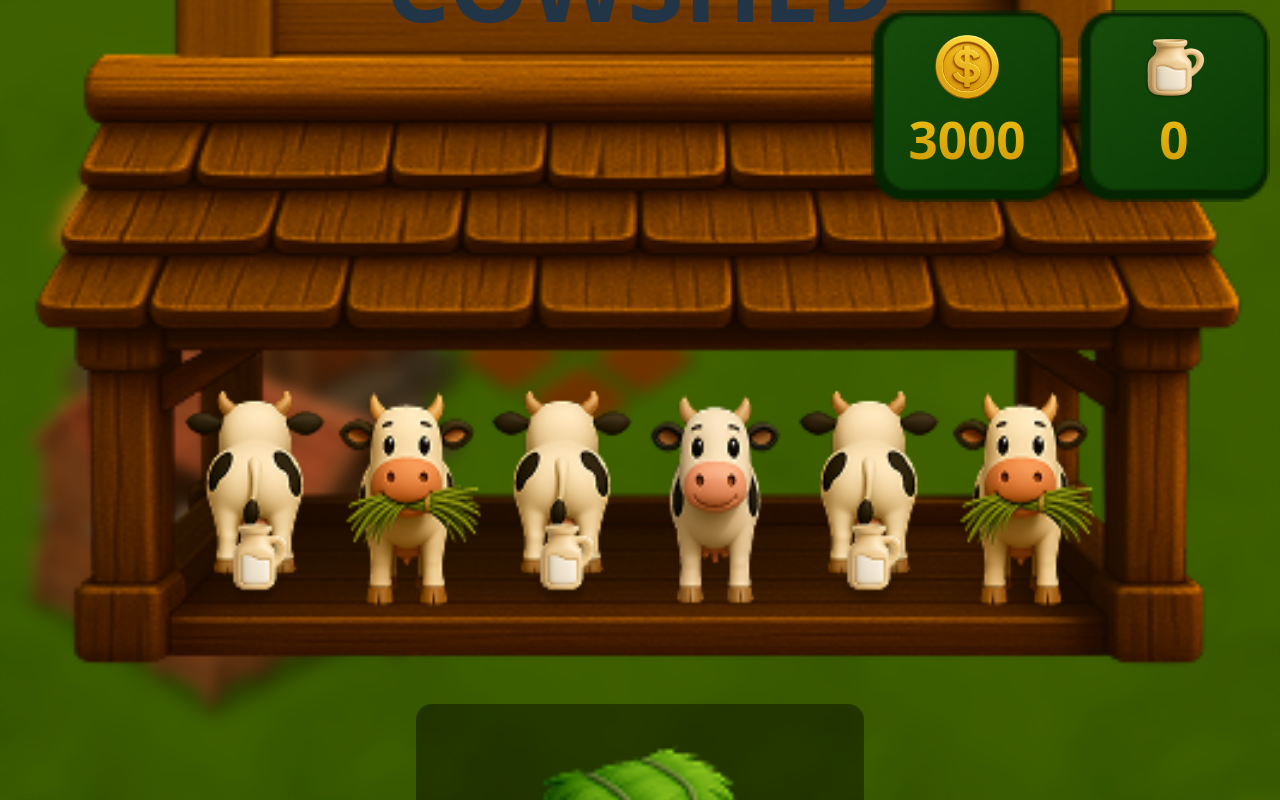
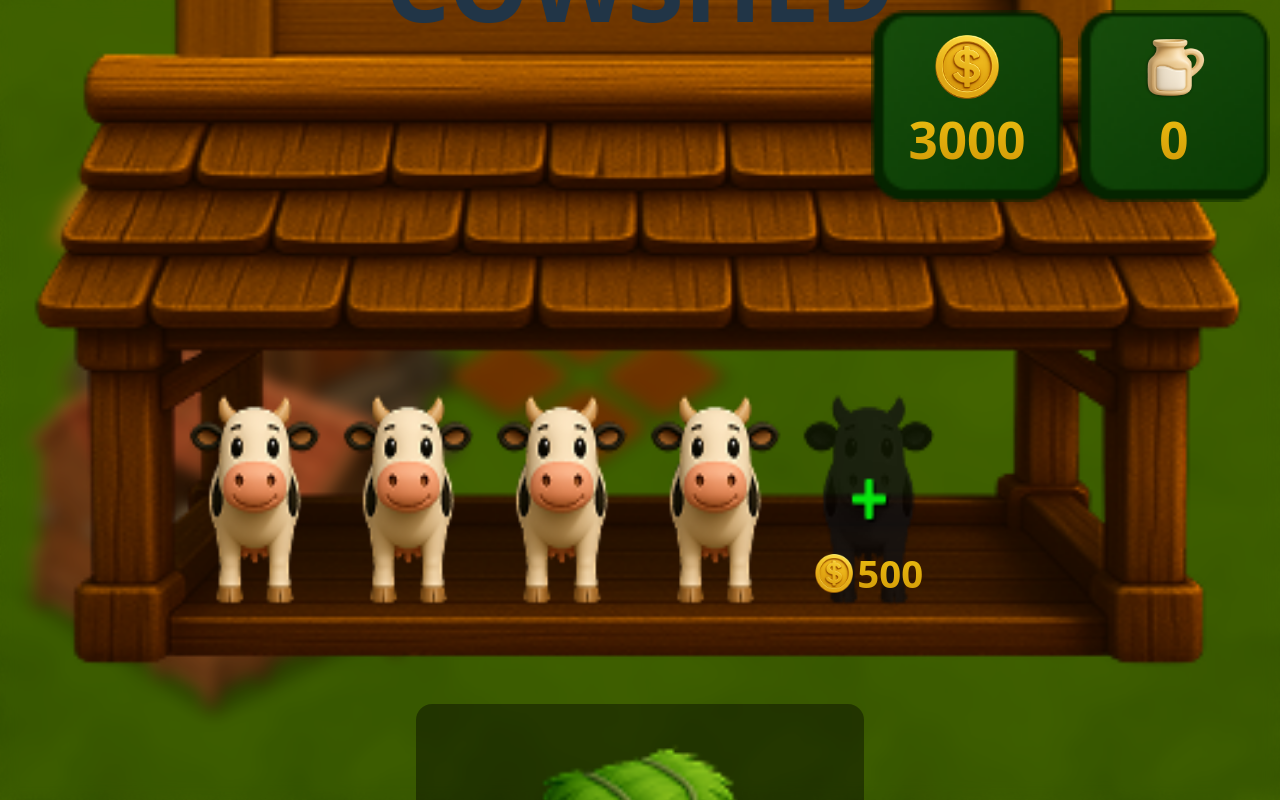
Before and after one commit to Wind711dev/chain-kingdom, a React (Vite) app: page / in a window 1280 px wide. Both pictures are taken after a click on the element 224 px from the left and 528 px from the top of the page. Built offline with nearby package versions, Linux system fonts and the light colour scheme; a web font is replaced by a local one.

Commit message:
commit-demo

```diff
--- a/src/components/FarmGrid/styles.scss
+++ b/src/components/FarmGrid/styles.scss
@@ -6,7 +6,7 @@
   left: 35vw;
   transform: rotate(45deg);
   .tile {
-    width: 50%;
+    width: 60%;
     height: 50%;
     position: absolute;
     display: flex;
@@ -24,24 +24,24 @@
       width: 50%;
       transform: rotate(-45deg);
       top: 20%;
-      left: 20%;
+      left: 25%;
     }
   }
 
   .tile:nth-child(1) {
     top: -7%;
-    left: 30%;
+    left: 35%;
   }
   .tile:nth-child(2) {
     top: 0;
     left: 0;
   }
   .tile:nth-child(3) {
-    top: 22%;
-    left: 24%;
+    top: 28%;
+    left: 28%;
   }
   .tile:nth-child(4) {
-    top: 29%;
+    top: 35%;
     left: -7%;
   }
 }
--- a/src/components/Modal/CowShedModal/components/CowInModal.tsx
+++ b/src/components/Modal/CowShedModal/components/CowInModal.tsx
@@ -14,17 +14,18 @@ import './styles.scss';
 
 interface IProps {
   status: CowStatus | string; // 0: idle, 1: eating, 2: milking
+  milkHolding: number;
+  milkHudRef: React.RefObject<HTMLDivElement | null>;
+  isTooltipOpen?: boolean;
+  dataCow?: IDataCow;
+  disabled?: boolean;
+  cowPrice?: number;
+  setShakeMilkIcon: React.Dispatch<React.SetStateAction<boolean>>;
+  onBuyFast?: () => void;
   onDrop: () => void;
   handleCailm: () => void;
   onClick: () => void;
   handleEndTime: () => void;
-  milkHolding: number;
-  milkHudRef: React.RefObject<HTMLDivElement | null>;
-  setShakeMilkIcon: React.Dispatch<React.SetStateAction<boolean>>;
-  isTooltipOpen?: boolean;
-  dataCow?: IDataCow;
-  disabled?: boolean;
-  onBuyFast?: () => void;
 }
 
 interface IDataCow {
@@ -35,16 +36,17 @@ interface IDataCow {
 
 function CowInModal({
   status,
-  onDrop,
   milkHudRef,
   milkHolding,
+  isTooltipOpen,
+  dataCow,
+  disabled,
+  cowPrice,
+  onDrop,
   handleCailm,
   setShakeMilkIcon,
   onClick,
-  isTooltipOpen,
-  dataCow,
   handleEndTime,
-  disabled,
   onBuyFast,
 }: IProps) {
   const [flyingMilk, setFlyingMilk] = useState(false);
@@ -174,7 +176,7 @@ function CowInModal({
         {status === CowStatus.ADD && (
           <div className='absolute flex items-center justify-center gap-1 bottom-[5%] left-0 right-0'>
             <img src={Coin} alt='Coin' className='w-[3vw]' />
-            <span className='gradient-text'>100</span>
+            <span className='gradient-text'>{cowPrice || 100}</span>
           </div>
         )}
       </div>
--- a/src/components/Modal/CowShedModal/index.tsx
+++ b/src/components/Modal/CowShedModal/index.tsx
@@ -26,7 +26,7 @@ export default function CowShedModal({
   handleCailm,
   milkHudRef,
 }: ICowShedModalProps) {
-  const { goldAll, milkHolding, grass, cowShed } = useDataStore();
+  const { goldAll, milkHolding, grass, cowPrice, cowShed, useGold } = useDataStore();
 
   const imgRef = useRef<HTMLImageElement>(null);
   const [isTooltip, setIsTooltip] = useState(false);
@@ -34,20 +34,8 @@ export default function CowShedModal({
   const [disabledCows, setDisabledCows] = useState<boolean[]>([]);
   const [cowArray, setCowArray] = useState([
     {
-      status: CowStatus.MILKING,
-      quantity: 60,
-      time: 0,
-      cost: 0,
-    },
-    {
-      status: CowStatus.EATING,
-      quantity: 60,
-      time: 20,
-      cost: 3,
-    },
-    {
-      status: CowStatus.MILKING,
-      quantity: 60,
+      status: CowStatus.IDLE,
+      quantity: 0,
       time: 0,
       cost: 0,
     },
@@ -58,17 +46,29 @@ export default function CowShedModal({
       cost: 0,
     },
     {
-      status: CowStatus.MILKING,
-      quantity: 60,
+      status: CowStatus.IDLE,
+      quantity: 0,
       time: 0,
       cost: 0,
     },
     {
-      status: CowStatus.EATING,
-      quantity: 60,
-      time: 20,
-      cost: 3,
+      status: CowStatus.IDLE,
+      quantity: 0,
+      time: 0,
+      cost: 0,
     },
+    // {
+    //   status: CowStatus.IDLE,
+    //   quantity: 0,
+    //   time: 0,
+    //   cost: 0,
+    // },
+    // {
+    //   status: CowStatus.EATING,
+    //   quantity: 60,
+    //   time: 20,
+    //   cost: 3,
+    // },
   ]);
 
   const [{ opacity }, drag, dragPreview] = useDrag(() => ({
@@ -81,6 +81,7 @@ export default function CowShedModal({
   }));
 
   const onClickAddCow = () => {
+    useGold(cowPrice);
     setCowArray((prev) => [...prev, { status: CowStatus.IDLE, quantity: 0, time: 0, cost: 0 }]);
   };
   const onClickMilkHarvest = useCallback(
@@ -200,6 +201,7 @@ export default function CowShedModal({
           handleCailm={() => {}}
           handleEndTime={() => {}}
           milkHolding={milkHolding}
+          cowPrice={cowPrice}
         />
       );
     }
--- a/src/components/Tree/index.tsx
+++ b/src/components/Tree/index.tsx
@@ -1,7 +1,5 @@
-// import TreePng from '../../assets/object/tree.png';
-import LandPlot from '../../assets/object/land_plot.png';
-
+import TreePng from '../../assets/object/tree.png';
 export default function Tree({ className }: { className: string }) {
   // return <img className={`absolute w-[50px] ${className}`} src={TreePng} alt='tree' />;
-  return <img src={LandPlot} alt='land-plot' className='land-plot' />;
+  return <img className={`absolute w-[50px] ${className}`} src={TreePng} alt='tree' />;
 }
--- a/src/stores/data.store.ts
+++ b/src/stores/data.store.ts
@@ -13,12 +13,14 @@ interface IDataState {
   goldHoldTime: number;
   milkHoldTime: number;
   grass: number;
+  cowPrice: number;
   increaseLevel: () => void;
   claimGold: (gold: number) => void;
   claimMilk: (milk: number) => void;
   setGoldHolding: () => void;
   setMilkHolding: () => void;
   cowShed: (grass: number) => void;
+  useGold: (gold: number) => void;
 }
 
 export const useDataStore = create<IDataState>()((set, get) => ({
@@ -31,6 +33,7 @@ export const useDataStore = create<IDataState>()((set, get) => ({
   goldHoldTime: 0,
   milkHoldTime: 0,
   grass: 100,
+  cowPrice: 500,
   increaseLevel: () => {
     const currentLevel = get().mainLevel;
     const levelKeys = Object.keys(guardLevelData)
@@ -66,4 +69,8 @@ export const useDataStore = create<IDataState>()((set, get) => ({
     set((state) => ({
       grass: state.grass - grass,
     })),
+  useGold: (gold: number) =>
+    set((state) => ({
+      goldAll: state.goldAll - gold,
+    })),
 }));
```
